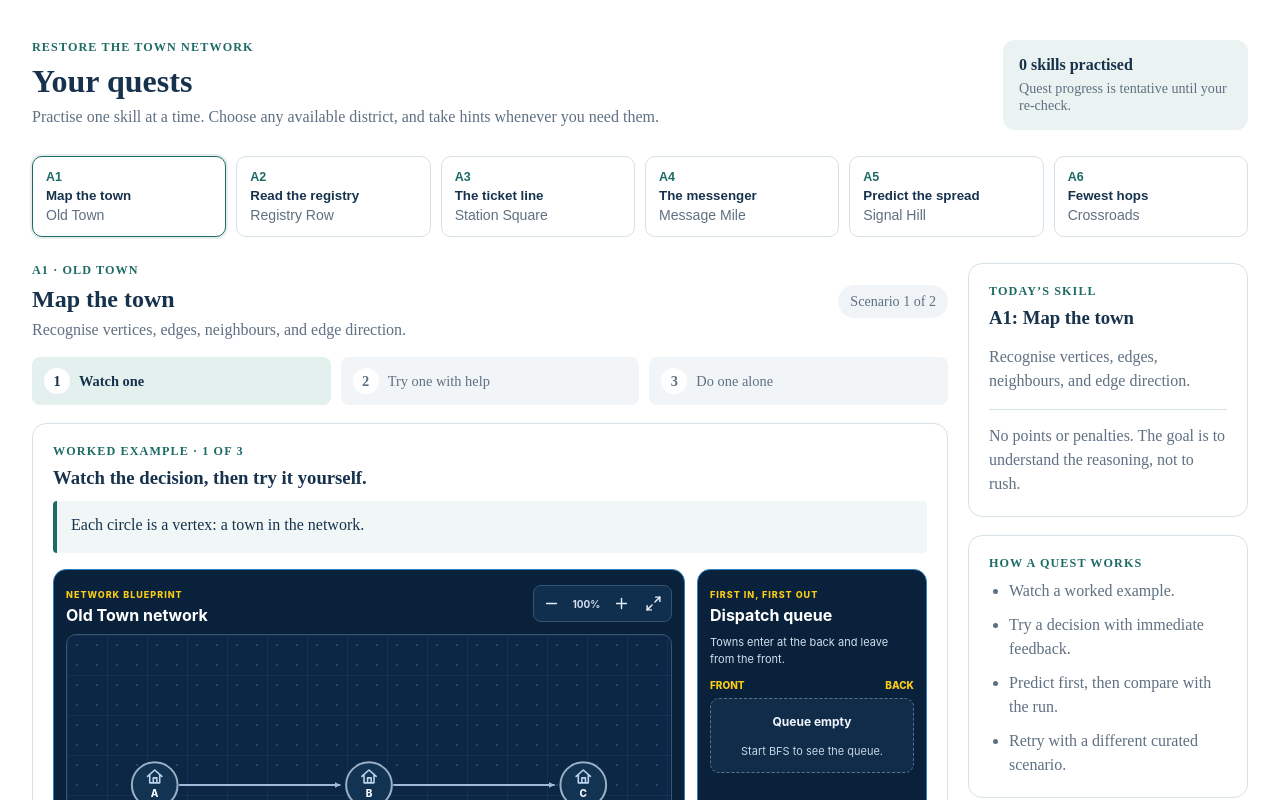
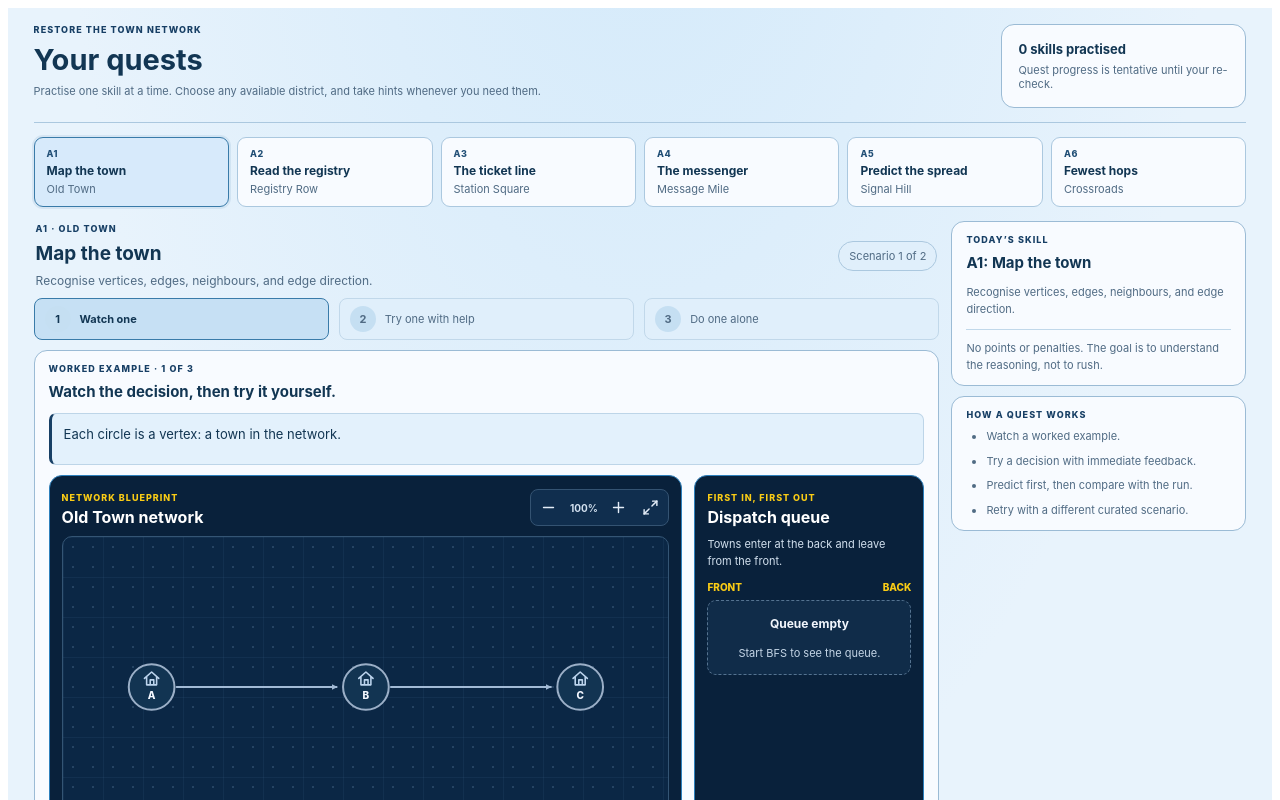
Before and after one commit to CaitlinCalder/COS212-DSA-Tutor, a React (Vite) app: page / in a window 1280 px wide. Shown: the top 800 px of the page. Built offline with nearby package versions, Linux system fonts and the light colour scheme.

Commit message:
Update Quests.css for improved styling and layout

```diff
--- a/src/part4/Quests.css
+++ b/src/part4/Quests.css
@@ -1,16 +1,34 @@
 .quests-page {
-  --quest-ink: #17324d;
-  --quest-muted: #5e7082;
-  --quest-accent: #1d6b66;
-  --quest-border: #d7e1e8;
+  --quest-bg: #e8f3fc;
+  --quest-panel: #f8fbff;
+  --quest-panel-raised: #d7eafb;
+  --quest-panel-soft: #e0effb;
+  --quest-ink: #123653;
+  --quest-muted: #506b84;
+  --quest-accent: #173f65;
+  --quest-blue: #397ba9;
+  --quest-border: #9bbbd5;
+  background:
+    radial-gradient(ellipse at 50% -30%, #d2e9fa, transparent 65%),
+    var(--quest-bg);
   color: var(--quest-ink);
-  margin: 0 auto;
-  max-width: 1280px;
-  padding: 32px 24px 56px;
+  font: 13px Inter, "Segoe UI", Arial, sans-serif;
+  margin: 0;
+  min-height: 100vh;
+  padding: 16px clamp(12px, 2vw, 28px) 28px;
 }
 
 .quests-page * {
   box-sizing: border-box;
+}
+
+.quests-page button {
+  font: inherit;
+}
+
+.quests-page :is(button):focus-visible {
+  outline: 3px solid #397ba9;
+  outline-offset: 3px;
 }
 
 .quests-header,
@@ -21,9 +39,25 @@
   justify-content: space-between;
 }
 
+.quests-header {
+  border-bottom: 1px solid #abc8df;
+  margin: 0 auto;
+  max-width: 1600px;
+  padding: 0 0 14px;
+}
+
 .quests-header h1,
 .quest-title-row h2 {
   margin: 4px 0 8px;
+}
+
+.quests-header h1 {
+  font-size: clamp(23px, 2.3vw, 29px);
+  line-height: 1.15;
+}
+
+.quest-title-row h2 {
+  font-size: 19px;
 }
 
 .quests-header > div > p:last-child,
@@ -35,16 +69,17 @@
 
 .quest-eyebrow {
   color: var(--quest-accent);
-  font-size: 0.76rem;
-  font-weight: 750;
-  letter-spacing: 0.09em;
+  font-size: 9px;
+  font-weight: 800;
+  letter-spacing: 1.1px;
   margin: 0 0 8px;
   text-transform: uppercase;
 }
 
 .quest-progress {
-  background: #eaf3f1;
-  border-radius: 12px;
+  background: var(--quest-panel);
+  border: 1px solid var(--quest-border);
+  border-radius: 13px;
   display: grid;
   gap: 6px;
   max-width: 245px;
@@ -56,64 +91,88 @@
 .quest-picker__item > span:last-child,
 .quest-hint-note {
   color: var(--quest-muted);
-  font-size: 0.88rem;
+  font-size: 11px;
+}
+
+.quest-progress strong {
+  color: var(--quest-ink);
+}
+
+.quests-header > div > p:last-child {
+  font-size: 11px;
+}
+
+.quest-title-row > div > p:last-child {
+  font-size: 12px;
 }
 
 .quest-picker {
   display: grid;
-  gap: 10px;
-  grid-template-columns: repeat(auto-fit, minmax(155px, 1fr));
-  margin: 26px 0;
+  gap: 8px;
+  grid-template-columns: repeat(auto-fit, minmax(145px, 1fr));
+  margin: 14px auto;
+  max-width: 1600px;
 }
 
 .quest-picker__item {
   align-items: flex-start;
-  background: #fff;
-  border: 1px solid var(--quest-border);
-  border-radius: 10px;
+  background: var(--quest-panel);
+  border: 1px solid #abc8df;
+  border-radius: 9px;
   color: var(--quest-ink);
   cursor: pointer;
   display: grid;
   gap: 4px;
-  padding: 13px;
+  padding: 10px 12px;
   text-align: left;
 }
 
 .quest-picker__item:hover,
 .quest-picker__item.is-active {
-  border-color: var(--quest-accent);
-  box-shadow: 0 0 0 2px #1d6b661c;
+  background: var(--quest-panel-raised);
+  border-color: var(--quest-blue);
+  box-shadow: 0 0 0 2px #397ba91c;
 }
 
 .quest-picker__skill {
-  color: var(--quest-accent);
-  font-size: 0.78rem;
-  font-weight: 750;
+  color: #214f76;
+  font-size: 9px;
+  font-weight: 800;
+  letter-spacing: 0.6px;
+}
+
+.quest-picker__item strong {
+  color: var(--quest-ink);
+  font-size: 12px;
 }
 
 .quest-workspace {
   align-items: start;
   display: grid;
-  gap: 20px;
-  grid-template-columns: minmax(0, 1fr) 280px;
+  gap: 12px;
+  grid-template-columns: minmax(0, 1fr) minmax(240px, 295px);
+  margin: 0 auto;
+  max-width: 1600px;
 }
 
 .quest-main,
 .quest-side {
   display: grid;
-  gap: 18px;
+  gap: 10px;
   min-width: 0;
 }
 
 .quest-title-row {
   align-items: center;
+  padding: 2px 2px 0;
 }
 
 .quest-variant {
-  background: #f0f4f6;
+  background: var(--quest-panel-soft);
+  border: 1px solid #abc8df;
   border-radius: 999px;
   flex: 0 0 auto;
-  padding: 8px 12px;
+  padding: 7px 10px;
 }
 
 .quest-stage-list {
@@ -129,18 +188,19 @@
 
 .quest-stage-list li {
   align-items: center;
-  background: #f2f5f7;
+  background: #e0effb;
+  border: 1px solid #c1d8ea;
   border-radius: 8px;
   display: flex;
-  font-size: 0.9rem;
+  font-size: 11px;
   gap: 9px;
-  min-height: 48px;
-  padding: 8px 12px;
+  min-height: 42px;
+  padding: 7px 10px;
 }
 
 .quest-stage-list li > span {
   align-items: center;
-  background: #fff;
+  background: #c5dff2;
   border-radius: 50%;
   display: inline-flex;
   flex: 0 0 26px;
@@ -150,87 +210,93 @@
 }
 
 .quest-stage-list li.is-active {
-  background: #e4f0ee;
-  color: var(--quest-ink);
+  background: #c6e0f4;
+  border-color: var(--quest-blue);
+  color: #123653;
   font-weight: 700;
 }
 
 .quest-stage-list li.is-done > span {
   background: var(--quest-accent);
-  color: white;
+  color: #fff;
 }
 
 .quest-card {
-  background: white;
+  background: var(--quest-panel);
   border: 1px solid var(--quest-border);
-  border-radius: 14px;
+  border-radius: 13px;
   min-width: 0;
-  padding: 20px;
+  padding: 12px 14px;
 }
 
 .quest-card h3 {
   margin: 0 0 12px;
+  color: var(--quest-ink);
+  font-size: 15px;
 }
 
 .quest-walkthrough {
-  background: #f0f7f6;
-  border-left: 4px solid var(--quest-accent);
-  border-radius: 4px;
+  background: #e3f1fc;
+  border: 1px solid #bdd5e8;
+  border-left: 3px solid var(--quest-accent);
+  border-radius: 7px;
   line-height: 1.55;
-  margin: 0 0 16px;
+  margin: 0 0 10px;
   min-height: 52px;
-  padding: 12px 14px;
+  padding: 10px 12px;
 }
 
 .quest-options {
   display: grid;
-  gap: 9px;
-  margin: 16px 0;
+  gap: 7px;
+  margin: 12px 0;
 }
 
 .quest-option {
-  background: #fff;
-  border: 1px solid var(--quest-border);
-  border-radius: 8px;
+  background: #f5faff;
+  border: 1px solid #abc8df;
+  border-radius: 7px;
   color: var(--quest-ink);
   cursor: pointer;
   line-height: 1.45;
-  padding: 12px 14px;
+  padding: 9px 11px;
   text-align: left;
 }
 
 .quest-option:hover,
 .quest-option.is-selected {
-  border-color: var(--quest-accent);
-  box-shadow: 0 0 0 2px #1d6b661c;
+  background: #d7eafb;
+  border-color: var(--quest-blue);
+  box-shadow: 0 0 0 2px #397ba91c;
 }
 
 .quest-option.is-selected {
-  background: #f0f7f6;
+  color: #123653;
 }
 
 .quest-actions {
   align-items: center;
   display: flex;
   flex-wrap: wrap;
-  gap: 9px;
-  margin-top: 16px;
+  gap: 7px;
+  margin-top: 10px;
 }
 
 .quest-button {
-  background: white;
-  border: 1px solid #aebdc8;
-  border-radius: 8px;
-  color: var(--quest-ink);
+  background: #e0effb;
+  border: 1px solid #789fbe;
+  border-radius: 7px;
+  color: #123653;
   cursor: pointer;
   font: inherit;
-  font-weight: 650;
-  min-height: 40px;
-  padding: 9px 13px;
+  font-size: 11px;
+  font-weight: 750;
+  min-height: 35px;
+  padding: 7px 11px;
 }
 
 .quest-button:hover:not(:disabled) {
-  border-color: var(--quest-accent);
+  background: #c9e2f5;
 }
 
 .quest-button--primary {
@@ -240,44 +306,46 @@
 }
 
 .quest-button--primary:hover:not(:disabled) {
-  background: #145651;
-  color: white;
+  background: #24577f;
+  color: #fff;
 }
 
 .quest-button:disabled {
   cursor: not-allowed;
-  opacity: 0.55;
+  opacity: 0.45;
 }
 
 .quest-feedback {
-  background: #fff5e8;
-  border: 1px solid #efd6b1;
-  border-radius: 9px;
+  background: #e1effa;
+  border: 1px solid #a9c8df;
+  border-radius: 8px;
   line-height: 1.5;
-  margin-top: 14px;
-  padding: 13px 15px;
+  margin-top: 10px;
+  padding: 10px 12px;
 }
 
 .quest-feedback p {
-  margin: 5px 0 0;
+  margin: 4px 0 0;
 }
 
 .quest-feedback.is-correct {
-  background: #edf7f0;
-  border-color: #bfdfc9;
+  background: #e6f4ec;
+  border-color: #a7cfb6;
 }
 
 .quest-feedback.is-incorrect {
-  background: #fff5e8;
+  background: #fff3e3;
+  border-color: #e5c89c;
 }
 
 .quest-hints {
-  background: #f4f7f9;
-  border-radius: 8px;
+  background: #e6f2fb;
+  border: 1px solid #bdd5e8;
+  border-radius: 7px;
   display: grid;
-  gap: 8px;
-  margin: 14px 0 0;
-  padding: 12px 12px 12px 34px;
+  gap: 7px;
+  margin: 10px 0 0;
+  padding: 10px 10px 10px 30px;
 }
 
 .quest-hints li {
@@ -285,48 +353,50 @@
 }
 
 .quest-hints li span {
-  color: var(--quest-accent);
+  color: #214f76;
   display: block;
-  font-size: 0.76rem;
-  font-weight: 750;
+  font-size: 9px;
+  font-weight: 800;
   text-transform: uppercase;
 }
 
 .quest-hint-note {
-  margin: 12px 0 0;
+  margin: 8px 0 0;
 }
 
 .quest-side .quest-card > p:not(.quest-eyebrow),
 .quest-side__rules li {
   color: var(--quest-muted);
+  font-size: 11px;
   line-height: 1.5;
 }
 
 .quest-side__note {
-  border-top: 1px solid var(--quest-border);
-  margin: 16px 0 0;
-  padding-top: 14px;
+  border-top: 1px solid #c1d8ea;
+  margin: 12px 0 0;
+  padding-top: 10px;
 }
 
 .quest-side__rules ul {
   display: grid;
-  gap: 10px;
+  gap: 8px;
   margin: 0;
   padding-left: 20px;
 }
 
 .quest-step-count {
   color: var(--quest-muted);
-  font-size: 0.88rem;
+  font-size: 11px;
 }
 
 .quest-complete {
-  background: #f1f8f6;
+  background: #e4f2fb;
+  border-color: #8fb4d0;
 }
 
 @media (max-width: 860px) {
   .quest-workspace {
-    grid-template-columns: 1fr;
+    grid-template-columns: minmax(0, 1fr);
   }
 
   .quest-side {
@@ -336,7 +406,7 @@
 
 @media (max-width: 600px) {
   .quests-page {
-    padding: 22px 14px 36px;
+    padding: 14px 12px 24px;
   }
 
   .quests-header,
```
Also changed, not shown: 1 other file (tests, documents, lock files or other folders).
